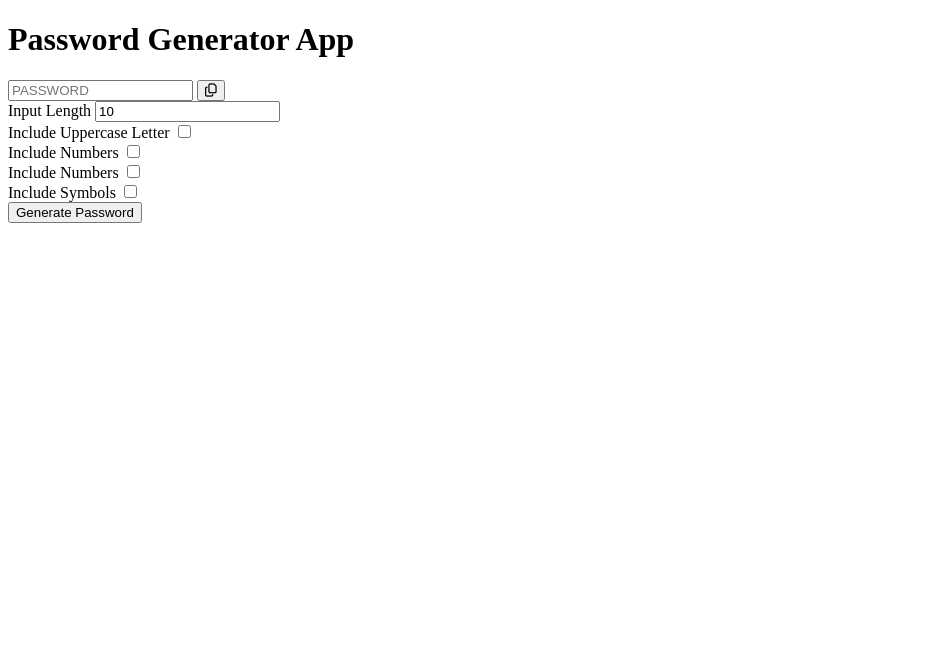
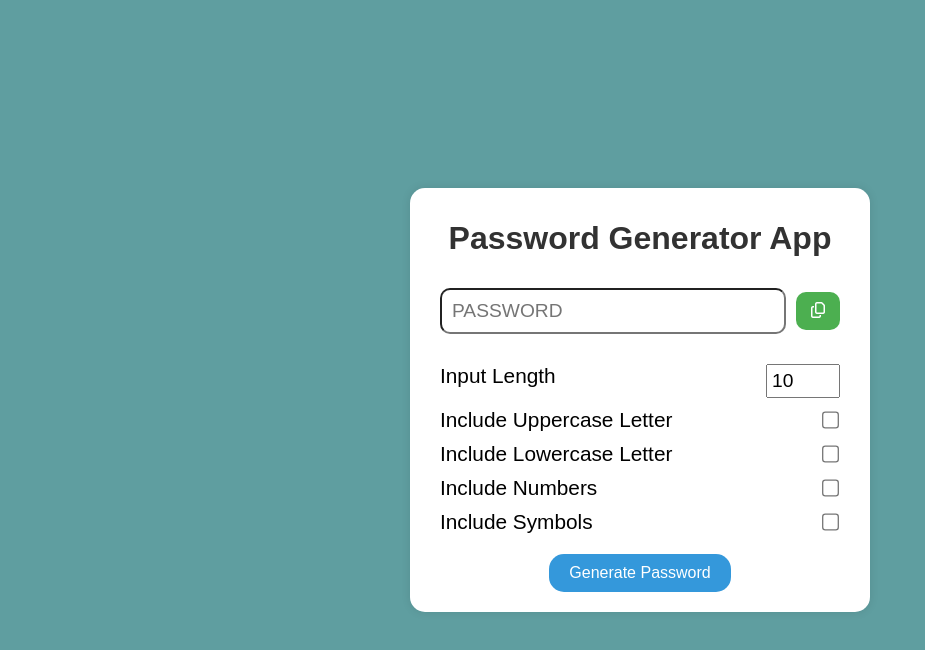
Before and after one commit to Hem1144/password-generator-app, a plain HTML site: page index.html in a window 1280 px wide. Shown: the whole page, without its empty margins (0-925 px from the left). Drawn offline with Linux system fonts and the light colour scheme.

Commit message:
feat: Added CSS and required changes in html file

```diff
--- a/index.html
+++ b/index.html
@@ -11,6 +11,7 @@
       referrerpolicy="no-referrer"
     />
     <title>Password Generator App</title>
+    <link rel="stylesheet" href="style.css" />
   </head>
   <body>
     <div class="container">
@@ -22,32 +23,41 @@
           placeholder="PASSWORD"
           readonly
         />
-        <button class="copy-button"><i class="fa-regular fa-copy"></i></button>
+        <button class="copy-button">
+          <i class="fa-regular fa-copy"></i>
+        </button>
       </div>
 
       <div class="input-section">
         <div class="input-item">
           <label for="input-length">Input Length</label>
-          <input class="input-length" type="text" min="6" max="20" value="10" />
+          <input
+            class="input-length"
+            type="number"
+            min="6"
+            max="20"
+            value="10"
+          />
         </div>
         <div class="input-item">
           <label for="uppercase">Include Uppercase Letter</label>
-          <input class="uppercase-checkbox" type="checkbox" />
+          <input type="checkbox" class="uppercase-checkbox" />
+        </div>
+        <div class="input-item">
+          <label for="lowercase">Include Lowercase Letter</label>
+          <input type="checkbox" class="lowercase-checkbox" />
         </div>
         <div class="input-item">
           <label for="numbers">Include Numbers</label>
-          <input class="numbers-checkbox" type="checkbox" />
-        </div>
-        <div class="input-item">
-          <label for="uppercase">Include Numbers</label>
-          <input class="uppercase-checkbox" type="checkbox" />
+          <input type="checkbox" class="numbers-checkbox" />
         </div>
         <div class="input-item">
           <label for="symbols">Include Symbols</label>
-          <input class="symbols-checkbox" type="checkbox" />
+          <input type="checkbox" class="symbols-checkbox" />
         </div>
       </div>
-      <button>Generate Password</button>
+      <button class="generate-button">Generate Password</button>
     </div>
+    <script src="script.js"></script>
   </body>
 </html>
--- a/style.css
+++ b/style.css
@@ -0,0 +1,92 @@
+body {
+  margin: 0;
+  padding: 0;
+  box-sizing: border-box;
+  background-color: cadetblue;
+  height: 100vh;
+  font-family: Arial, Helvetica, sans-serif;
+  display: flex;
+  justify-content: center;
+  align-items: center;
+}
+
+.container {
+  width: 400px;
+  background-color: white;
+  padding: 10px 30px 20px;
+  border-radius: 15px;
+  box-shadow: 0 0 10px rgba(0, 0, 0, 0.1);
+  display: flex;
+  align-items: center;
+  justify-content: center;
+  flex-direction: column;
+  gap: 10px;
+}
+
+h1 {
+  font-size: 2rem;
+  opacity: 0.8;
+}
+
+.password-section {
+  width: 100%;
+  display: flex;
+  align-items: center;
+  gap: 10px;
+}
+
+.password-display {
+  flex: 1;
+  padding: 10px;
+  border-radius: 10px;
+  font-size: 1.2rem;
+}
+
+.copy-button {
+  background-color: #4caf50;
+  border: none;
+  padding: 10px 15px;
+  color: white;
+  border-radius: 10px;
+  font-size: 1rem;
+  cursor: pointer;
+}
+
+.input-section {
+  margin-top: 20px;
+  width: 100%;
+}
+
+.input-item {
+  display: flex;
+  justify-content: space-between;
+  margin-bottom: 10px;
+  font-size: 1.3rem;
+}
+
+.input-item input {
+  font-size: 1.2rem;
+  padding: 4px;
+}
+
+.uppercase-checkbox,
+.lowercase-checkbox,
+.numbers-checkbox,
+.symbols-checkbox {
+  transform: scale(1.3);
+}
+
+.generate-button {
+  background-color: #3498db;
+  border: none;
+  padding: 10px 20px;
+  border-radius: 15px;
+  cursor: pointer;
+  font-size: 1rem;
+  color: white;
+  transition: background-color 0.3s;
+}
+
+.generate-button:hover {
+  background-color: #2c81ba;
+}
```
